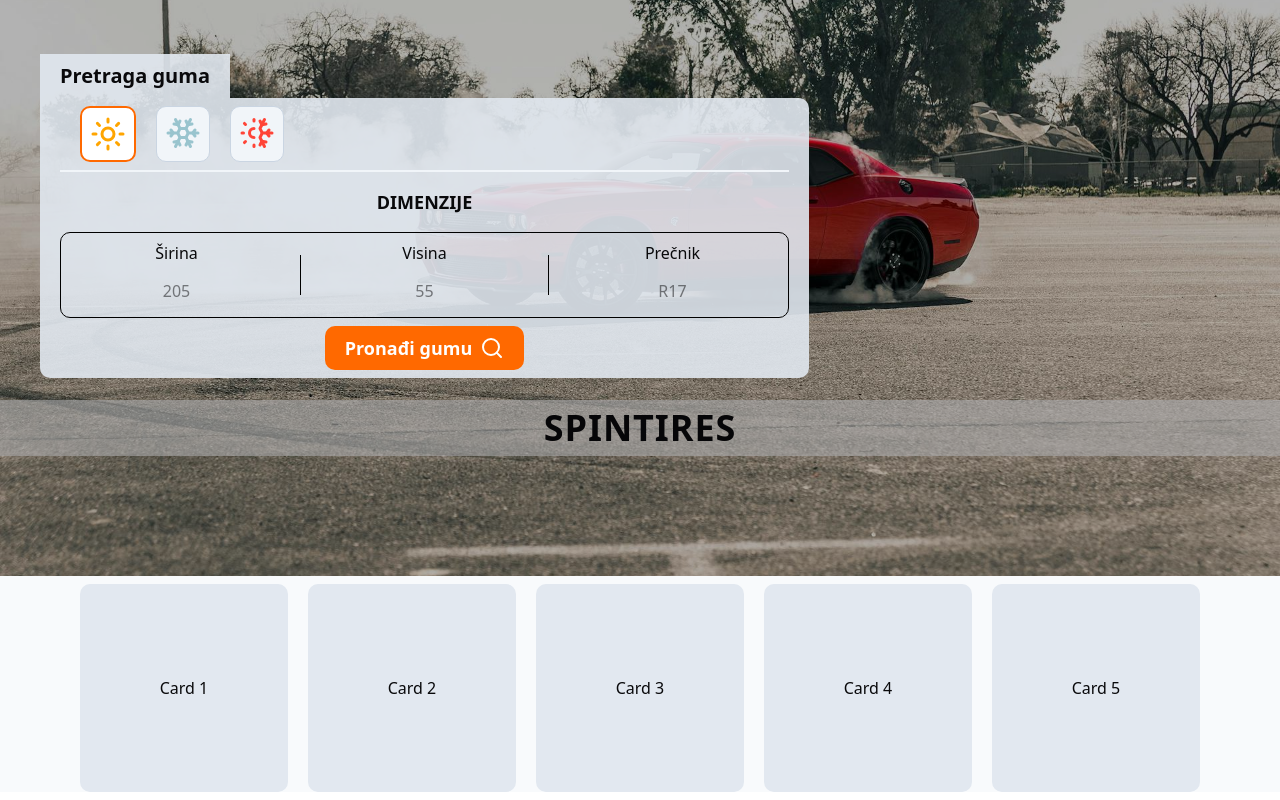
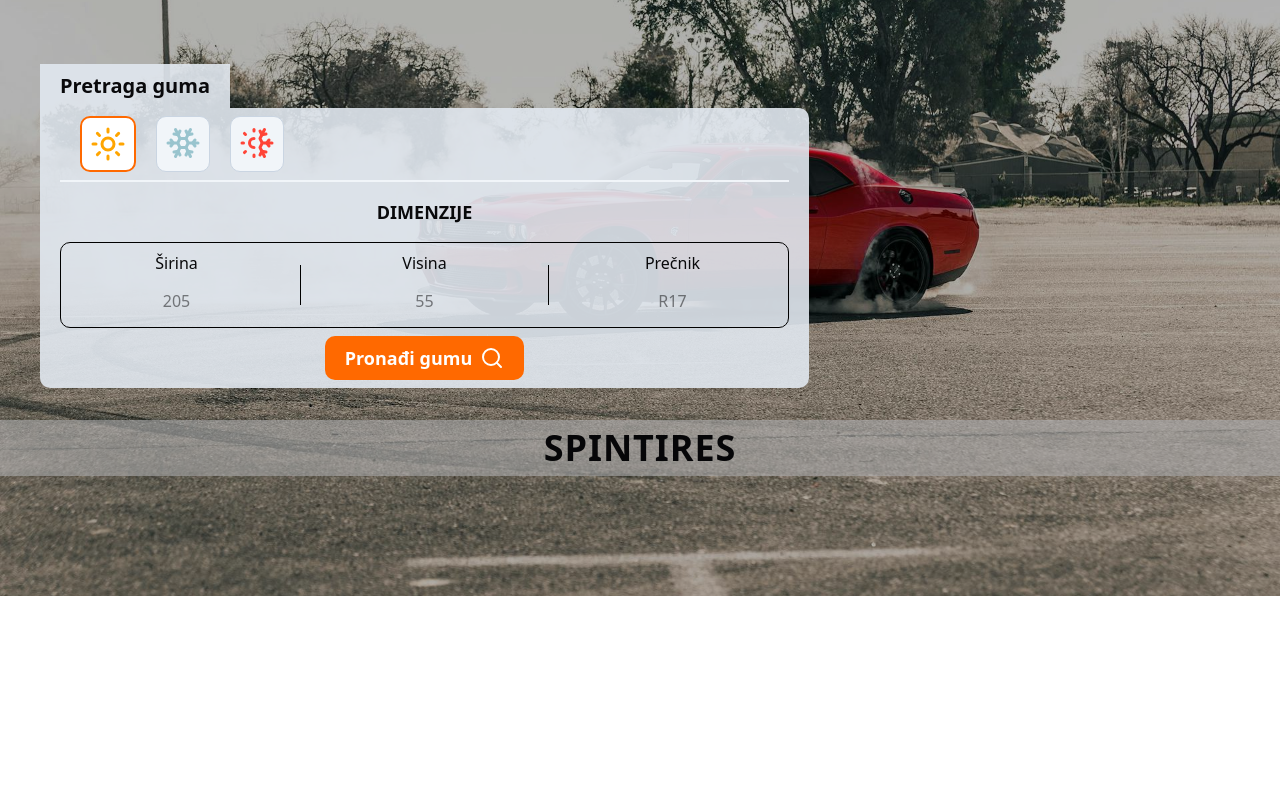
Before and after one commit to minzhoudu/spin-tires-frontend, a Next.js app: page / in a window 1280 px wide. Shown: the part 210-1010 px from the top of the page. After the commit the page ends 806 px from the top, so only its background shows below. Built offline with nearby package versions, Linux system fonts and the light colour scheme.

Commit message:
home page banner hotfix

```diff
--- a/modules/features/home-page/HomePage.tsx
+++ b/modules/features/home-page/HomePage.tsx
@@ -5,7 +5,7 @@
 export const HomePage = () => {
     return (
         <div>
-            <section className="mt-0.5 mb-2 bg-slate-50">
+            <section className="mt-0.5">
                 <Banner />
 
                 <TirePicker
@@ -13,26 +13,6 @@
                     bodyClasses="w-full"
                     backgroundColor="bg-slate-200"
                 />
-
-                <MaxWidthWrapper>
-                    <div className="mt-2 flex gap-5">
-                        <div className="flex h-52 grow items-center justify-center rounded-lg bg-slate-200">
-                            Card 1
-                        </div>
-                        <div className="flex h-52 grow items-center justify-center rounded-lg bg-slate-200">
-                            Card 2
-                        </div>
-                        <div className="flex h-52 grow items-center justify-center rounded-lg bg-slate-200">
-                            Card 3
-                        </div>
-                        <div className="flex h-52 grow items-center justify-center rounded-lg bg-slate-200">
-                            Card 4
-                        </div>
-                        <div className="flex h-52 grow items-center justify-center rounded-lg bg-slate-200">
-                            Card 5
-                        </div>
-                    </div>
-                </MaxWidthWrapper>
             </section>
         </div>
     );
--- a/modules/features/home-page/components/banner/Banner.tsx
+++ b/modules/features/home-page/components/banner/Banner.tsx
@@ -3,7 +3,7 @@
 
 export const Banner = () => {
     return (
-        <div className="relative flex h-[70vh] items-center justify-center md:h-[90vh]">
+        <div className="relative flex h-[70vh] items-center justify-center md:h-[92.5vh]">
             <Image
                 src="/images/tires-banner.jpg"
                 alt="Tires banner"
```
